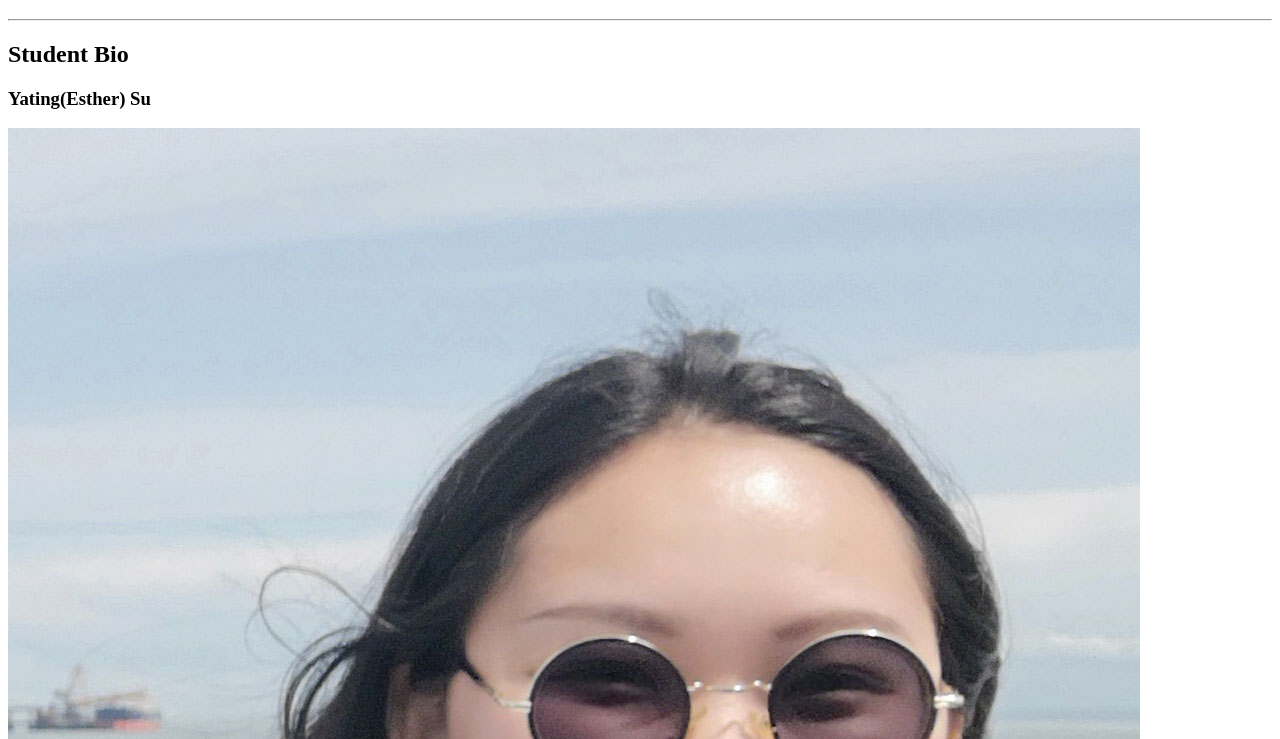
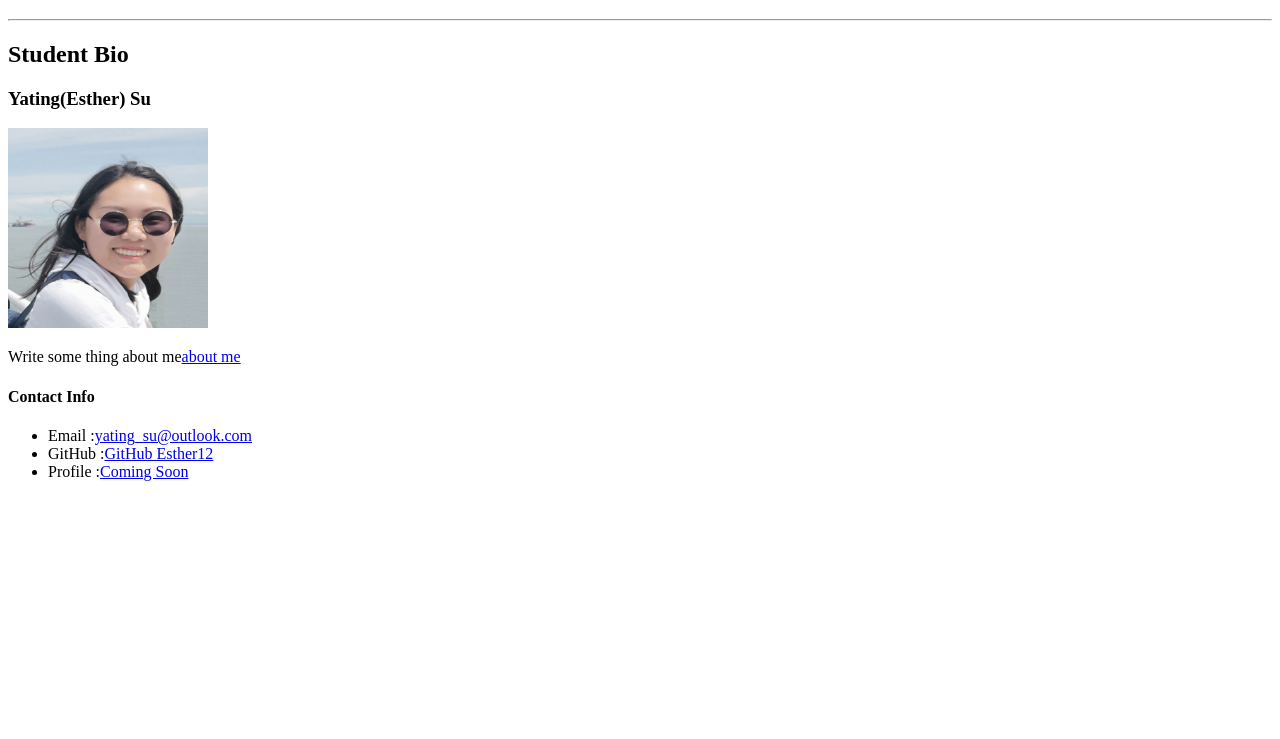
Before and after one commit to Esther12/Basic-Student-Bio, a plain HTML site: page index.html in a window 1280 px wide. Shown: the part 61-800 px from the top of the page. Drawn offline with Linux system fonts and the light colour scheme.

Commit message:
size the img

```diff
--- a/index.html
+++ b/index.html
@@ -11,9 +11,8 @@
     <hr/>
     <h2>Student Bio</h2>
     <h3>Yating(Esther) Su</h3>
-    <img src="touxiang.jpg" width: 200
-    height:220>
-    <p>Write some thing about me<a></a> </p>
+    <img src="touxiang.jpg" alter="img" width="200" height="200"/>
+    <p>Write some thing about me<a href="#">about me</a> </p>
     <h4>Contact Info</h4>
     <ul>
         <li>Email :<a href="mailto: yating_su@outlook.com">yating_su@outlook.com</a></li>
```
